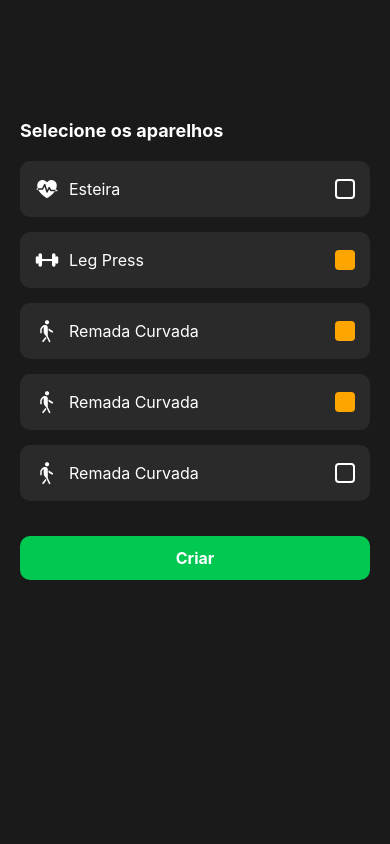
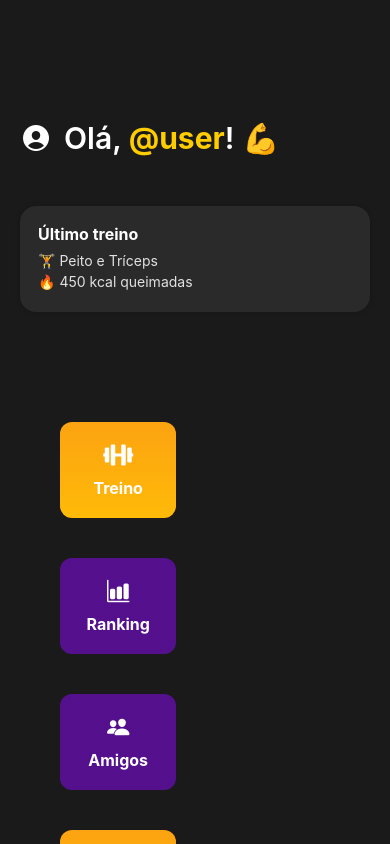
Before and after one commit to Caetano-Uriel/GoGym, a React Native app: screen / in a window 390 px wide. Built offline with nearby package versions, Linux system fonts and the light colour scheme.

Commit message:
alterações

```diff
--- a/App.js
+++ b/App.js
@@ -11,7 +11,8 @@ import WorkoutCreateScreen from "./src/screens/WorkoutCreateScreen.js"
 export default function App() {
   //return <LoginScreen />;
   //return <RegisterScreen/>;
-  //return <HomeScreen/>;
+  return <HomeScreen/>;
   //return <FriendsScreen/>
+  //return <WorkoutSelectScreen/>
   return <WorkoutCreateScreen/>
 }
--- a/src/screens/WorkoutCreateScreen.js
+++ b/src/screens/WorkoutCreateScreen.js
@@ -2,9 +2,10 @@ import React from "react";
 import { View, Text, TouchableOpacity } from "react-native";
 import { styles } from "../styles/workoutCreateStyles";
 import { Ionicons } from "@expo/vector-icons";
+import Button from "../components/Button";
 
-// Lista de aparelhos
-const aparelhos = [
+// Lista de exercicios
+const exercicios = [
   { nome: "Esteira", icone: "fitness", selecionado: false },
   { nome: "Leg Press", icone: "barbell", selecionado: true },
   { nome: "Remada Curvada", icone: "walk", selecionado: true },
@@ -15,10 +16,10 @@ const aparelhos = [
 export default function WorkoutCreateScreen() {
   return (
     <View style={styles.container}>
-      <Text style={styles.title}>Selecione os aparelhos</Text>
+      <Text style={styles.title}>Selecione os exercicios</Text>
 
-      {/* map para renderizar os aparelhos */}
-      {aparelhos.map((item, index) => (
+      {/* map para renderizar os exercicios */}
+      {exercicios.map((item, index) => (
         <View key={index} style={styles.item}>
           <Ionicons name={item.icone} size={24} color="white" />
           <Text style={styles.itemText}>{item.nome}</Text>
@@ -29,10 +30,8 @@ export default function WorkoutCreateScreen() {
           />
         </View>
       ))}
-
-      <TouchableOpacity style={styles.botao}>
-        <Text style={styles.botaoTexto}>Criar</Text>
-      </TouchableOpacity>
+<Button title="Criar" variant="verde"/>
     </View>
   );
 }
+// mexer no styel
--- a/src/styles/workoutSelectStyles.js
+++ b/src/styles/workoutSelectStyles.js
@@ -2,11 +2,13 @@ import { StyleSheet } from "react-native";
 
 export const styles = StyleSheet.create({
   container: {
+    paddingTop:100,
     padding: 20,
     backgroundColor: "#1a1a1a",
     flexGrow: 1,
   },
   title: {
+    paddingBottom:20,
     fontSize: 18,
     color: "#fff",
     fontWeight: "bold",
```
